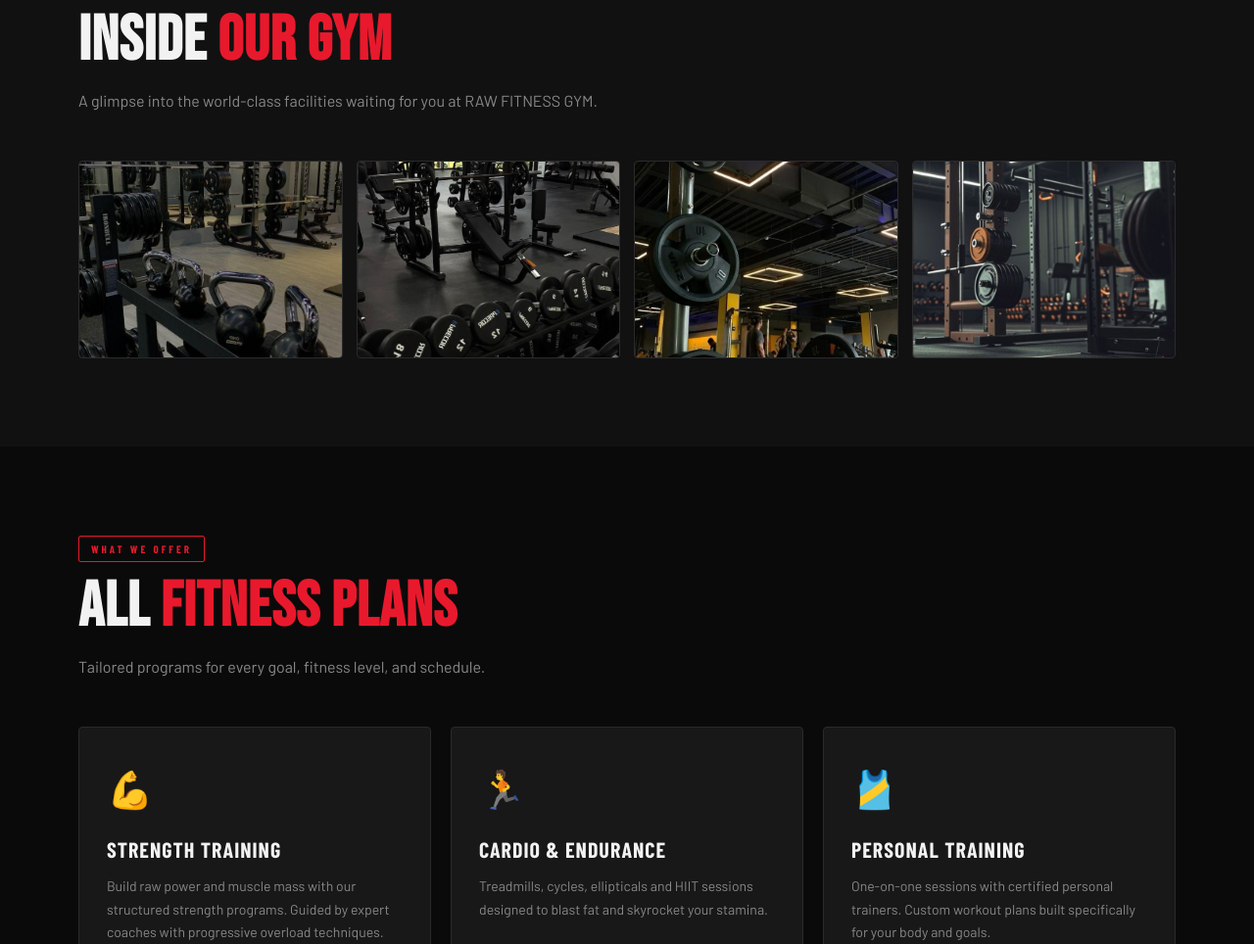
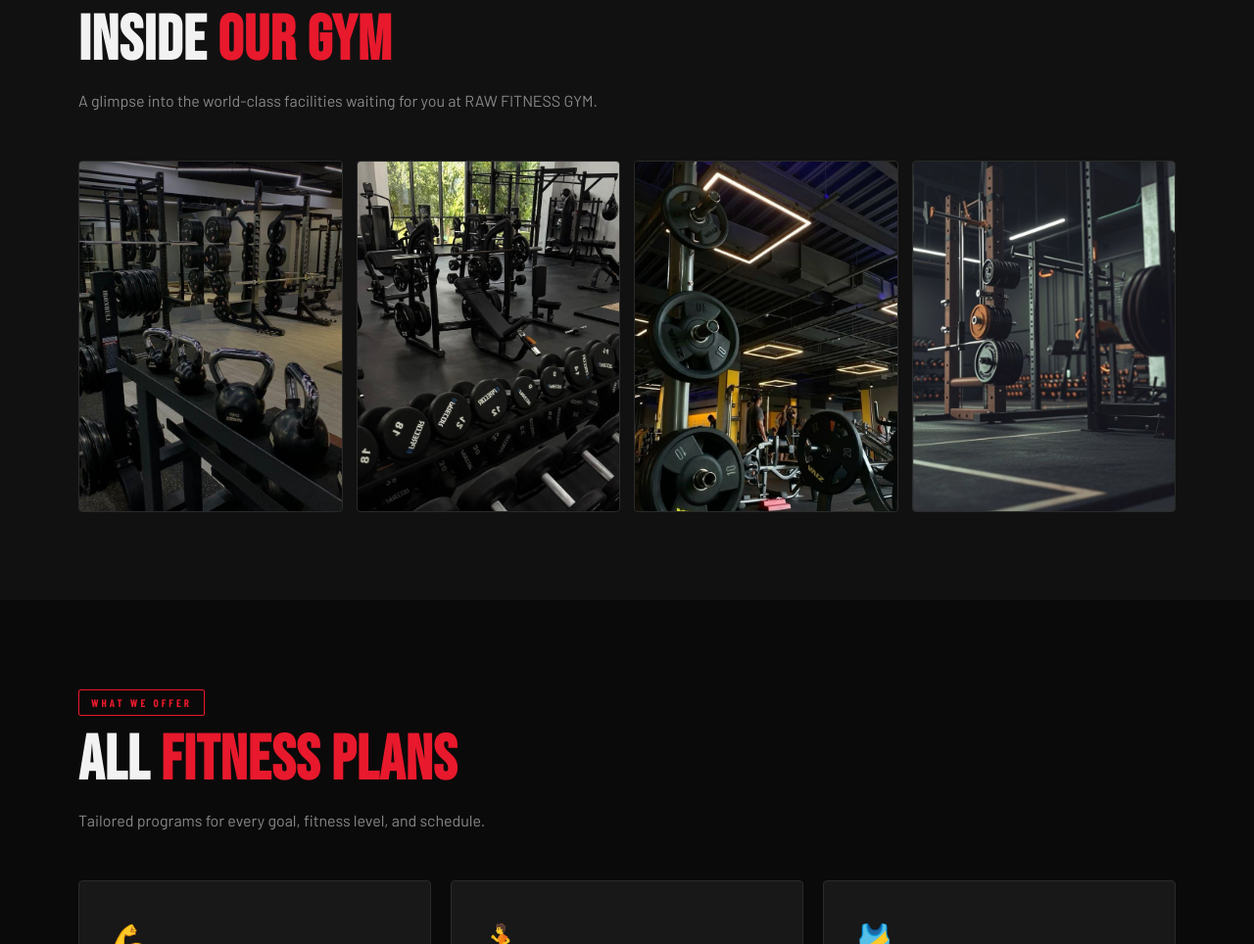
Before and after one commit to debayanoff/rfgiimbterm2, a plain HTML site: page index.html in a window 1280 px wide. Shown: the part 1093-2057 px from the top of the page at 98% size. Drawn offline with nearby package versions, Linux system fonts and the light colour scheme; some packages are replaced by stand-ins of ours.

Commit message:
update css styles 2

```diff
--- a/style.css
+++ b/style.css
@@ -242,7 +242,7 @@
       gap: 14px;
     }
     .photo-card {
-      aspect-ratio: 4/3;
+      aspect-ratio: 3/4;
       background: var(--card);
       border: 1px solid var(--border);
       border-radius: var(--radius);
```
